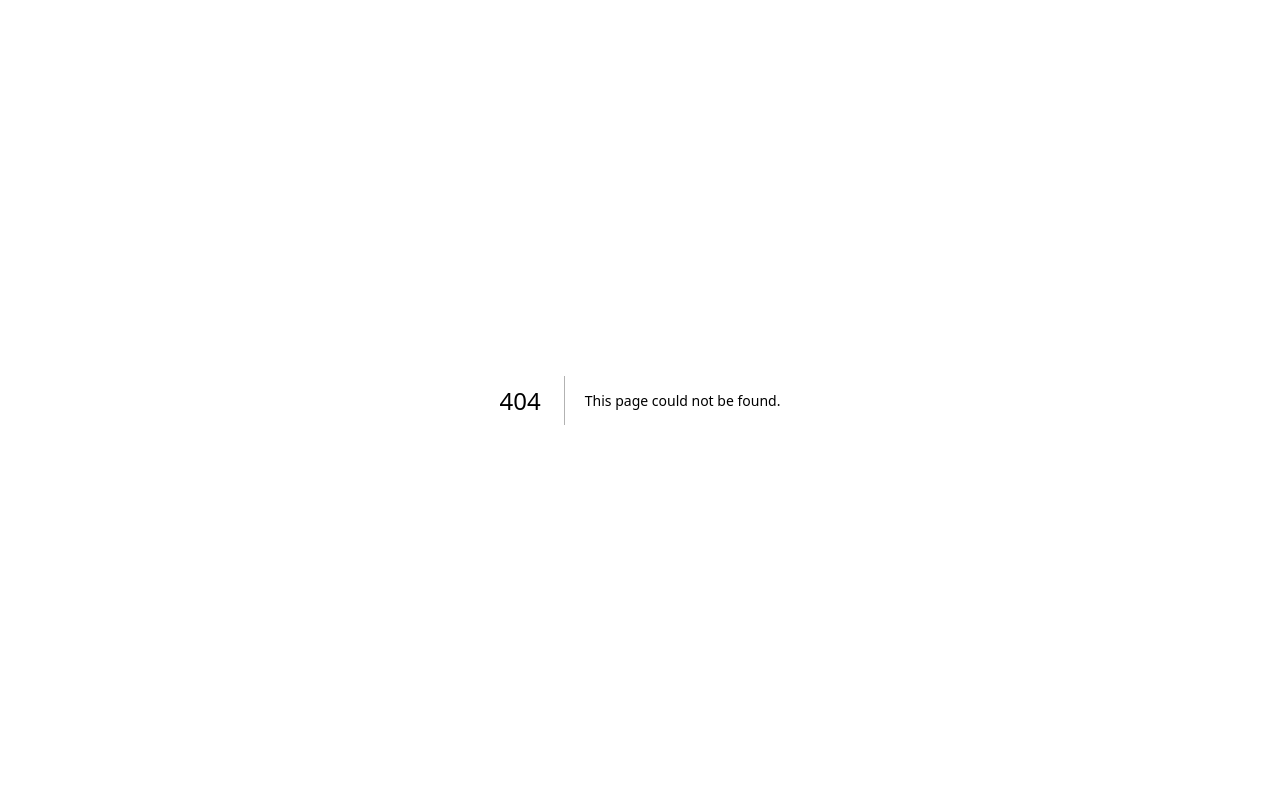
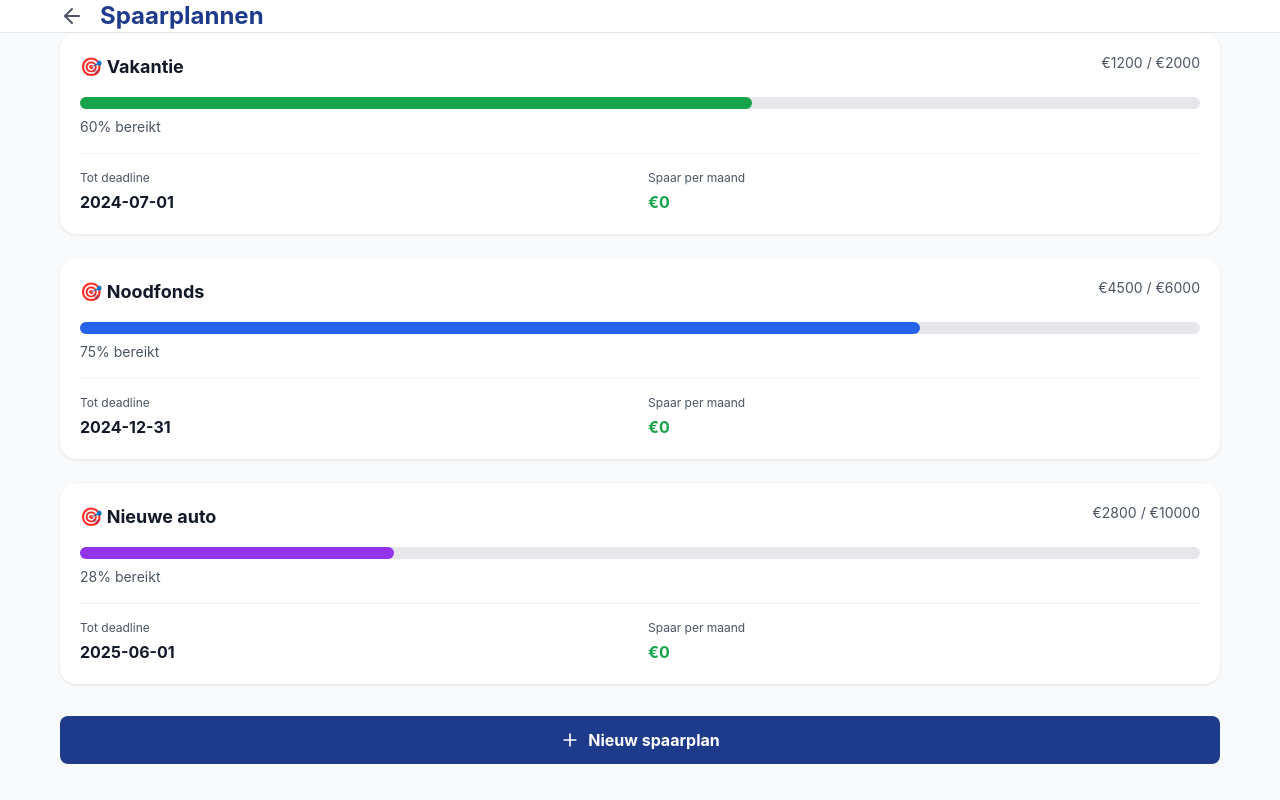
Before and after one commit to mardaozaydin-pixel/Gezin-Slim, a Next.js app: page /dashboard/savings in a window 1280 px wide. Before the commit this address had no page. Built offline with nearby package versions, Linux system fonts and the light colour scheme.

Commit message:
Create page.tsx

```diff
--- /dev/null
+++ b/app/dashboard/savings/page.tsx
@@ -0,0 +1,117 @@
+'use client'
+
+import Link from 'next/link'
+import { ArrowLeft, Plus } from 'lucide-react'
+import { useState } from 'react'
+
+export default function Savings() {
+  const [goals] = useState([
+    {
+      id: 1,
+      name: 'Vakantie',
+      target: 2000,
+      current: 1200,
+      deadline: '2024-07-01',
+      color: 'bg-green-600',
+    },
+    {
+      id: 2,
+      name: 'Noodfonds',
+      target: 6000,
+      current: 4500,
+      deadline: '2024-12-31',
+      color: 'bg-blue-600',
+    },
+    {
+      id: 3,
+      name: 'Nieuwe auto',
+      target: 10000,
+      current: 2800,
+      deadline: '2025-06-01',
+      color: 'bg-purple-600',
+    },
+  ])
+
+  const calculateMonthly = (target: number, current: number, deadline: string) => {
+    const now = new Date()
+    const end = new Date(deadline)
+    const months = Math.ceil((end.getTime() - now.getTime()) / (1000 * 60 * 60 * 24 * 30))
+    const remaining = target - current
+    return months > 0 ? Math.ceil(remaining / months) : 0
+  }
+
+  return (
+    <div className="min-h-screen bg-gray-50">
+      {/* Header */}
+      <header className="bg-white border-b border-gray-200">
+        <div className="container mx-auto px-4 py-4 flex items-center gap-4">
+          <Link href="/dashboard" className="text-gray-600 hover:text-gray-900">
+            <ArrowLeft size={24} />
+          </Link>
+          <h1 className="text-2xl font-bold text-blue-900">Spaarplannen</h1>
+        </div>
+      </header>
+
+      {/* Main Content */}
+      <main className="container mx-auto px-4 py-8">
+        {/* Goals */}
+        <div className="space-y-6 mb-8">
+          {goals.map((goal) => {
+            const percentage = (goal.current / goal.target) * 100
+            const monthlyAmount = calculateMonthly(
+              goal.target,
+              goal.current,
+              goal.deadline
+            )
+
+            return (
+              <div key={goal.id} className="card">
+                <div className="flex justify-between items-start mb-4">
+                  <h3 className="text-lg font-bold text-gray-900">
+                    🎯 {goal.name}
+                  </h3>
+                  <span className="text-sm text-gray-600">
+                    €{goal.current} / €{goal.target}
+                  </span>
+                </div>
+
+                {/* Progress Bar */}
+                <div className="mb-4">
+                  <div className="w-full bg-gray-200 rounded-full h-3">
+                    <div
+                      className={`${goal.color} h-3 rounded-full`}
+                      style={{ width: `${percentage}%` }}
+                    ></div>
+                  </div>
+                  <p className="text-sm text-gray-600 mt-2">
+                    {percentage.toFixed(0)}% bereikt
+                  </p>
+                </div>
+
+                {/* Info */}
+                <div className="grid grid-cols-2 gap-4 pt-4 border-t border-gray-100">
+                  <div>
+                    <p className="text-xs text-gray-600 mb-1">Tot deadline</p>
+                    <p className="font-bold text-gray-900">
+                      {goal.deadline}
+                    </p>
+                  </div>
+                  <div>
+                    <p className="text-xs text-gray-600 mb-1">Spaar per maand</p>
+                    <p className="font-bold text-green-600">€{monthlyAmount}</p>
+                  </div>
+                </div>
+              </div>
+            )
+          })}
+        </div>
+
+        {/* Add Button */}
+        <button className="w-full bg-blue-900 text-white py-3 rounded-lg font-bold hover:bg-blue-800 flex items-center justify-center gap-2">
+          <Plus size={20} />
+          Nieuw spaarplan
+        </button>
+      </main>
+    </div>
+  )
+}
```
